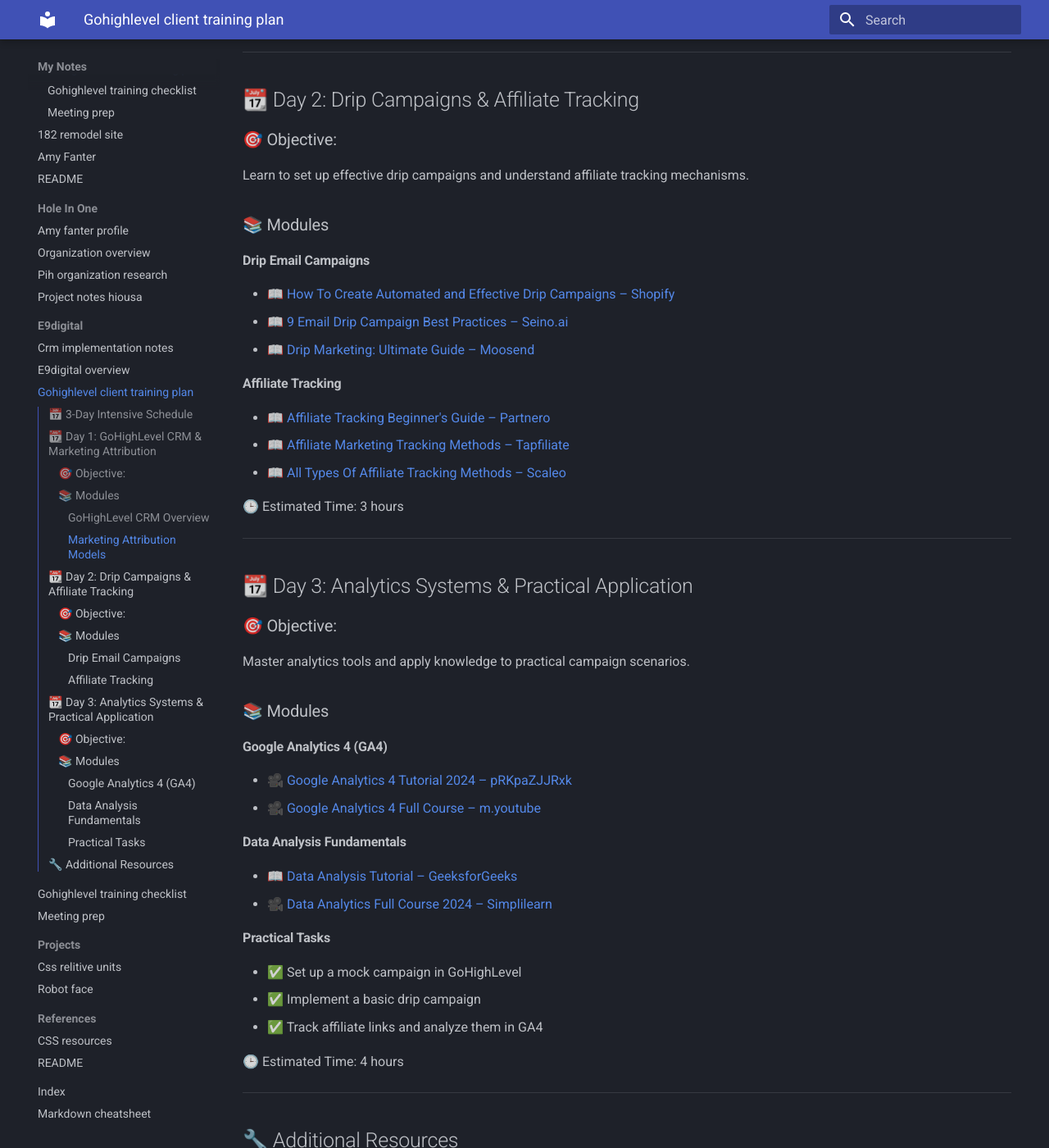
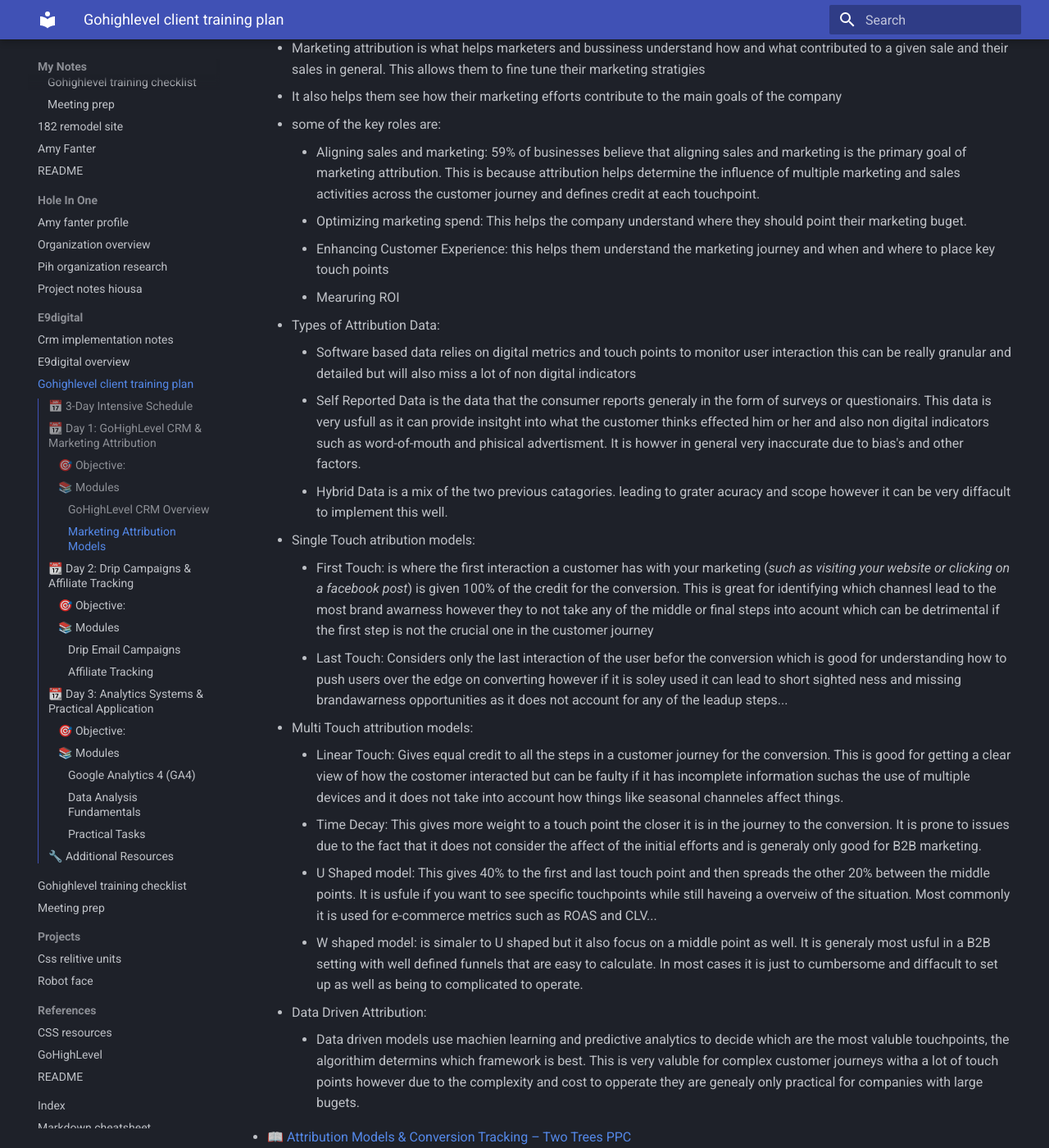
Before and after one commit to TristanEDU/notes, an MkDocs documentation site: the page built from docs/jobs/e9digital/gohighlevel-client-training-plan.md, in a window 1280 px wide and 1400 px high, scrolled down 811 px. Shown: the whole window at 82% size. Built offline with MkDocs 1.6.1 and Material for MkDocs 9.7.7, drawn with Linux system fonts in a browser that asks for light colours; some of the changed text lies outside the part shown.

Commit message:
Sync: 2025-05-09 20:19:10

```diff
--- a/docs/jobs/e9digital/gohighlevel-client-training-plan.md
+++ b/docs/jobs/e9digital/gohighlevel-client-training-plan.md
@@ -13,11 +13,35 @@ Understand GoHighLevel's CRM functionalities and grasp marketing attribution mod
 
 #### GoHighLevel CRM Overview
 - 🎥 [GoHighLevel Tutorial For Beginners 2024 (Software Overview)](https://www.youtube.com/watch?v=ujvIXXH8Utc)
+	- General intro to Highlevel and explination of it's capabilities
 - 🎥 [How To Use GoHighLevel as a CRM (HighLevel CRM Tutorial 2024)](https://www.youtube.com/watch?v=hdUnbmynQN0)
+	- Just a Overview
 - 📖 [2024 Go High Level Tutorial For Beginners – Streamline Results](https://streamlineresults.com/go-high-level-tutorial-for-beginners/)
+	- Basic tutorial on setup and basic functions
 
 #### Marketing Attribution Models
 - 📖 [Marketing Attribution Guide – NoGood](https://nogood.io/2024/08/07/marketing-attribution/)
+	- Marketing attribution is what helps marketers and bussiness understand how and what contributed to a given sale and their sales in general. This allows them to fine tune their marketing stratigies
+	- It also helps them see how their marketing efforts contribute to the main goals of the company
+	- some of the key roles are:
+		- Aligning sales and marketing: 59% of businesses believe that aligning sales and marketing is the primary goal of marketing attribution. This is because attribution helps determine the influence of multiple marketing and sales activities across the customer journey and defines credit at each touchpoint.
+		- Optimizing marketing spend: This helps the company understand where they should point their marketing buget.
+		- Enhancing Customer Experience: this helps them understand the marketing journey and when and where to place key touch points
+		- Mearuring ROI
+	- Types of Attribution Data:
+		- Software based data relies on digital metrics and touch points to monitor user interaction this can be really granular and detailed but will also miss a lot of non digital indicators
+		- Self Reported Data is the data that the consumer reports generaly in the form of surveys or questionairs. This data is very usfull as it can provide insitght into what the customer thinks effected him or her and also non digital indicators such as word-of-mouth and phisical advertisment. It is howver in general very inaccurate due to bias's and other factors.
+		- Hybrid Data is a mix of the two previous catagories. leading to grater acuracy and scope however it can be very diffacult to implement this well.
+	- Single Touch atribution models:
+		- First Touch: is where the first interaction a customer has with your marketing (*such as visiting your website or clicking on a facebook post*) is given 100% of the credit for the conversion. This is great for identifying which channesl lead to the most brand awarness however they to not take any of the middle or final steps into acount which can be detrimental if the first step is not the crucial one in the customer journey
+		- Last Touch: Considers only the last interaction of the user befor the conversion which is good for understanding how to push users over the edge on converting however if it is soley used it can lead to short sighted ness and missing brandawarness opportunities as it does not account for any of the leadup steps...
+	- Multi Touch attribution models:
+		- Linear Touch: Gives equal credit to all the steps in a customer journey for the conversion. This is good for getting a clear view of how the costomer interacted but can be faulty if it has incomplete information suchas the use of multiple devices and it does not take into account how things like seasonal channeles affect things.
+		- Time Decay: This gives more weight to a touch point the closer it is in the journey to the conversion. It is prone to issues due to the fact that it does not consider the affect of the initial efforts and is generaly only good for B2B marketing.
+		- U Shaped model: This gives 40% to the first and last touch point and then spreads the other 20% between the middle points. It is usfule if you want to see specific touchpoints while still haveing a overveiw of the situation. Most commonly it is used for e-commerce metrics such as ROAS and CLV...
+		- W shaped model: is simaler to U shaped but it also focus on a middle point as well. It is generaly most usful in a B2B setting with well defined funnels that are easy to calculate. In most cases it is just to cumbersome and diffacult to set up as well as being to complicated to operate.
+	- Data Driven Attribution:
+		- Data driven models use machien learning and predictive analytics to decide which are the most valuble touchpoints, the algorithim determins which framework is best. This is very valuble for complex customer journeys witha a lot of touch points however due to the complexity and cost to opperate they are genealy only practical for companies with large bugets.
 - 📖 [Attribution Models & Conversion Tracking – Two Trees PPC](https://twotreesppc.com/resources/2024-guide-to-attribution-models-and-conversion-tracking)
 - 📖 [Marketing Attribution: Everything You Need To Know – POWR Blog](https://blog.powr.io/marketing-attribution-everything-you-need-to-know-2024)
 
--- a/mkdocs.yml
+++ b/mkdocs.yml
@@ -54,6 +54,7 @@ nav:
     - Robot face: projects/robot-face.md
   - References:
     - CSS resources: references/CSS-resources.md
+    - GoHighLevel: references/GoHighLevel.md
     - README: references/README.md
   - Index: index.md
   - Markdown cheatsheet: markdown-cheatsheet.md
```
Also changed, not shown: docs/references/GoHighLevel.md (added, +14 -0 lines).
